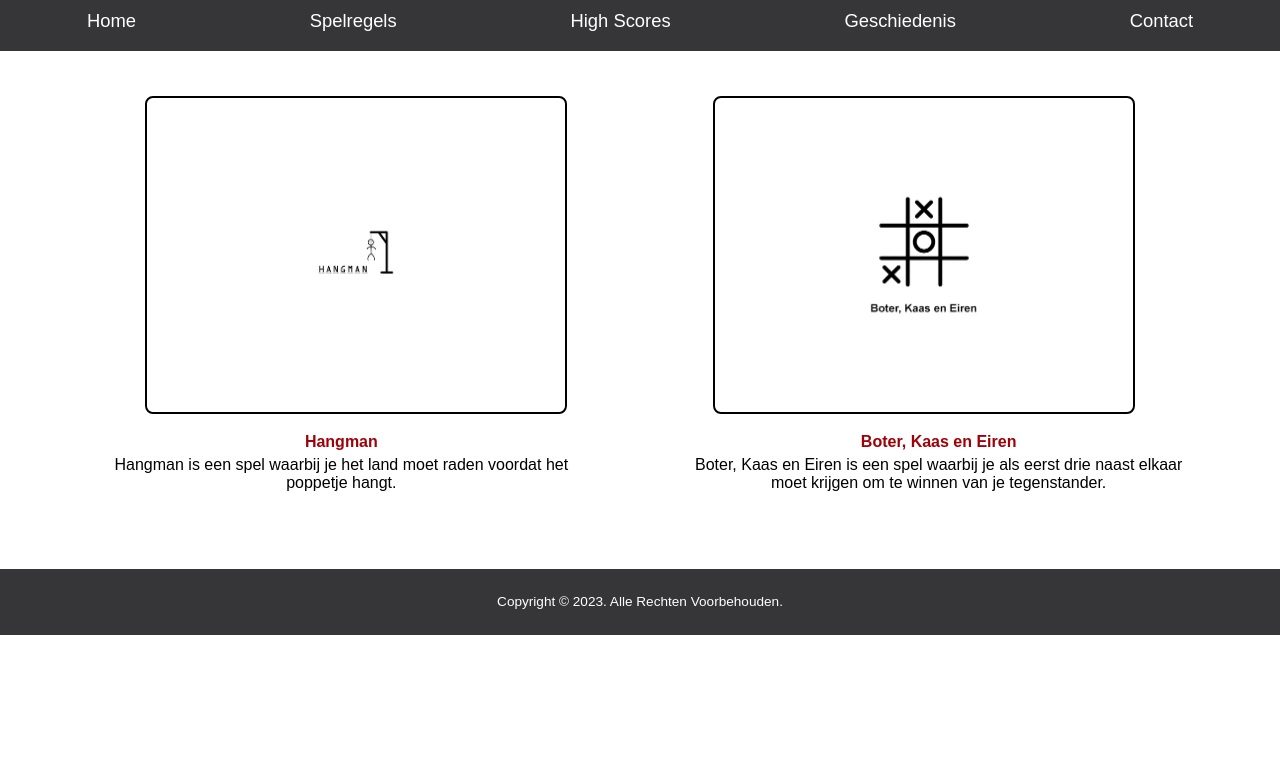
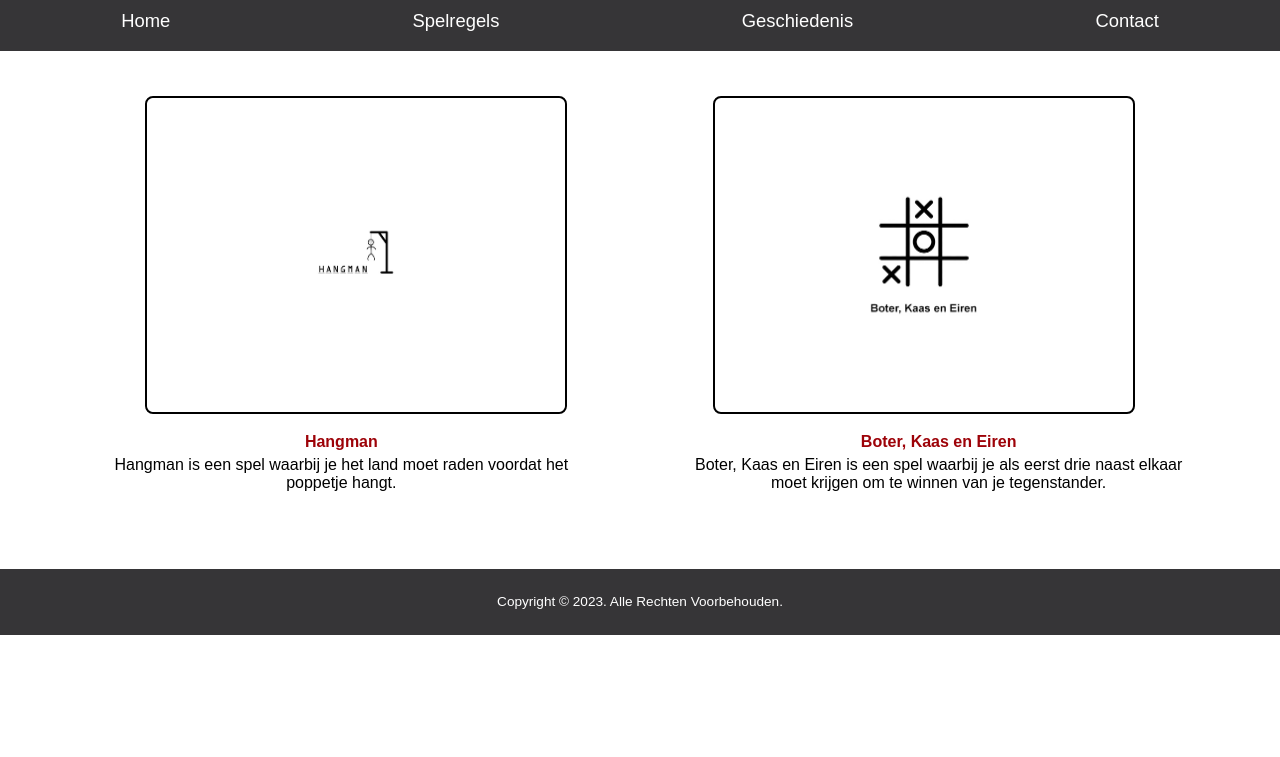
Before and after one commit to Joshuaelias033/De-Blije-Dobbelsteen, a plain HTML site: page De Blije Dobbelsteen/index.html in a window 1280 px wide. Shown: the part 43-800 px from the top of the page. Drawn offline with Linux system fonts and the light colour scheme.

Commit message:
highscore_remove

```diff
--- a/De Blije Dobbelsteen/index.html
+++ b/De Blije Dobbelsteen/index.html
@@ -29,7 +29,6 @@
         <ul>
             <a href="index.html">Home</a>
             <a href="spelregels.html">Spelregels</a>
-            <a href="highscores.html">High Scores</a>
             <a href="geschiedenis.html">Geschiedenis</a>
             <a href="contact.html">Contact</a>
         </ul>
```
Also changed, not shown: De Blije Dobbelsteen/contact.html (+0 -1 lines), De Blije Dobbelsteen/history.html (+0 -1 lines).
